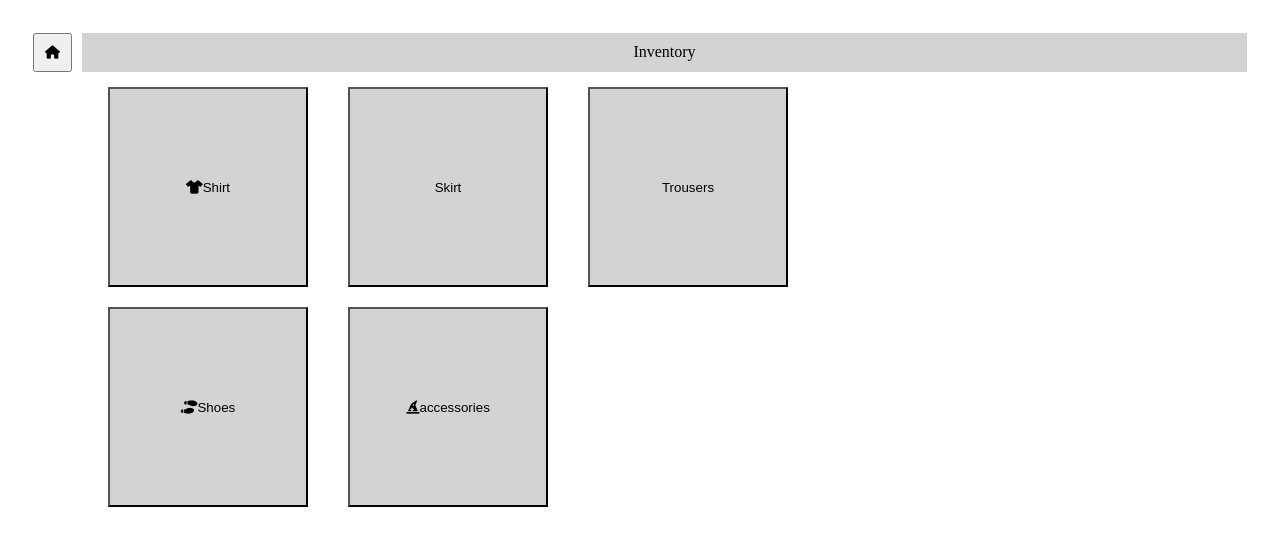
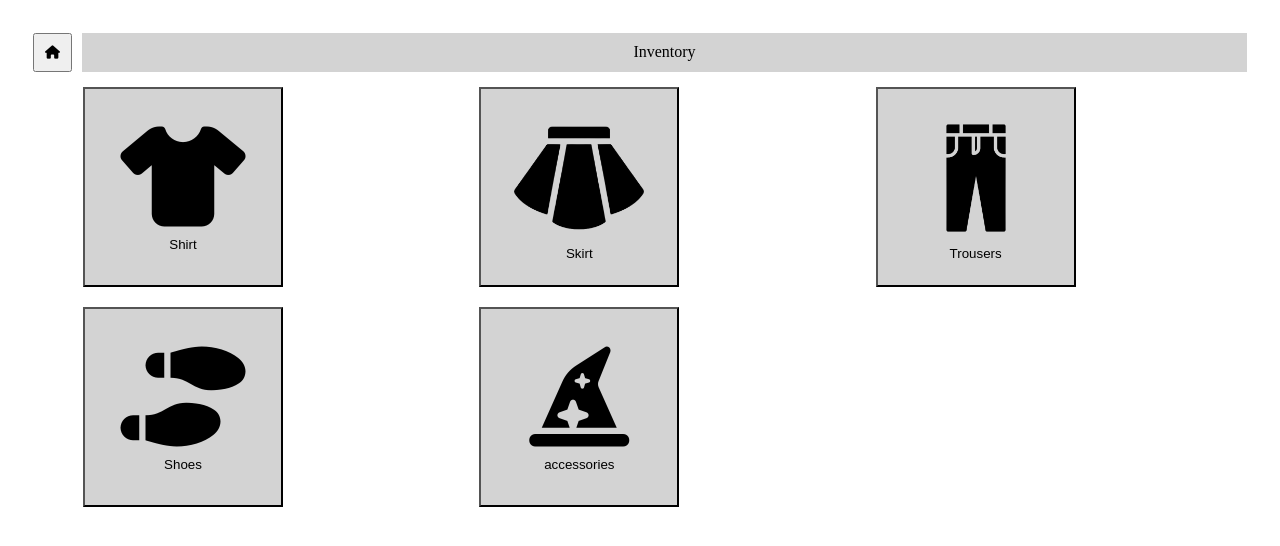
Before and after one commit to mengly74/IPE-Project, a plain HTML site: page Inventory/Category.html in a window 1280 px wide. Drawn offline with Linux system fonts and the light colour scheme.

Commit message:
Add picture to the button

```diff
--- a/Inventory/Category.html
+++ b/Inventory/Category.html
@@ -18,14 +18,35 @@
         </div>
 
         <div class="Content">
-            <div class="side"></div>
+            <div class="items">
 
-            <div class="items">
-                <button class="btn"><i class="fa-solid fa-shirt"></i>Shirt</button>
-                <button class="btn">Skirt</button>
-                <button class="btn">Trousers</button>
-                <button class="btn"><i class="fas fa-shoe-prints"></i>Shoes</button>
-                <button class="btn"><i class="fas fa-hat-wizard"></i>accessories</button>
+                <a href="Item Display.html">
+                    <button class="btn">
+                        <div class="icon"><i class="fa-solid fa-shirt"></i></div>
+                        Shirt
+                    </button>
+                </a>
+
+
+                <button class="btn">
+                    <div><img src="skirt.png" alt="Skirt" height="130"></div>
+                    Skirt
+                </button>
+
+                <button class="btn">
+                    <div><img src="Trousers.png" alt="Trousers" height="130"></div>
+                    Trousers
+                </button>
+
+                <button class="btn">
+                    <div class="icon"><i class="fas fa-shoe-prints"></i></div>
+                    Shoes
+                </button>
+
+                <button class="btn">
+                    <div class="icon"><i class="fas fa-hat-wizard"></i></div>
+                    accessories
+                </button>
             </div>
 
         </div>
--- a/Inventory/Style Category.css
+++ b/Inventory/Style Category.css
@@ -23,17 +23,13 @@
 
 .Content{
     display: flex;
-}
-
-.side{
-    padding: 10px 25px;
-    margin: 0px 5px;
+    margin-left: 35px;
 }
 
 .items{
+    flex-grow: 1;
     display: inline-grid;
     grid-template-columns: 1fr 1fr 1fr;
-    align-items: center;
 }
 
 .btn{
@@ -42,3 +38,7 @@
     height: 200px;
     margin: 10px 20px;
 }
+
+.icon{
+    font-size: 100px;
+}
```
Also changed, not shown: Inventory/Trousers.png (added), Inventory/skirt.png (added).
